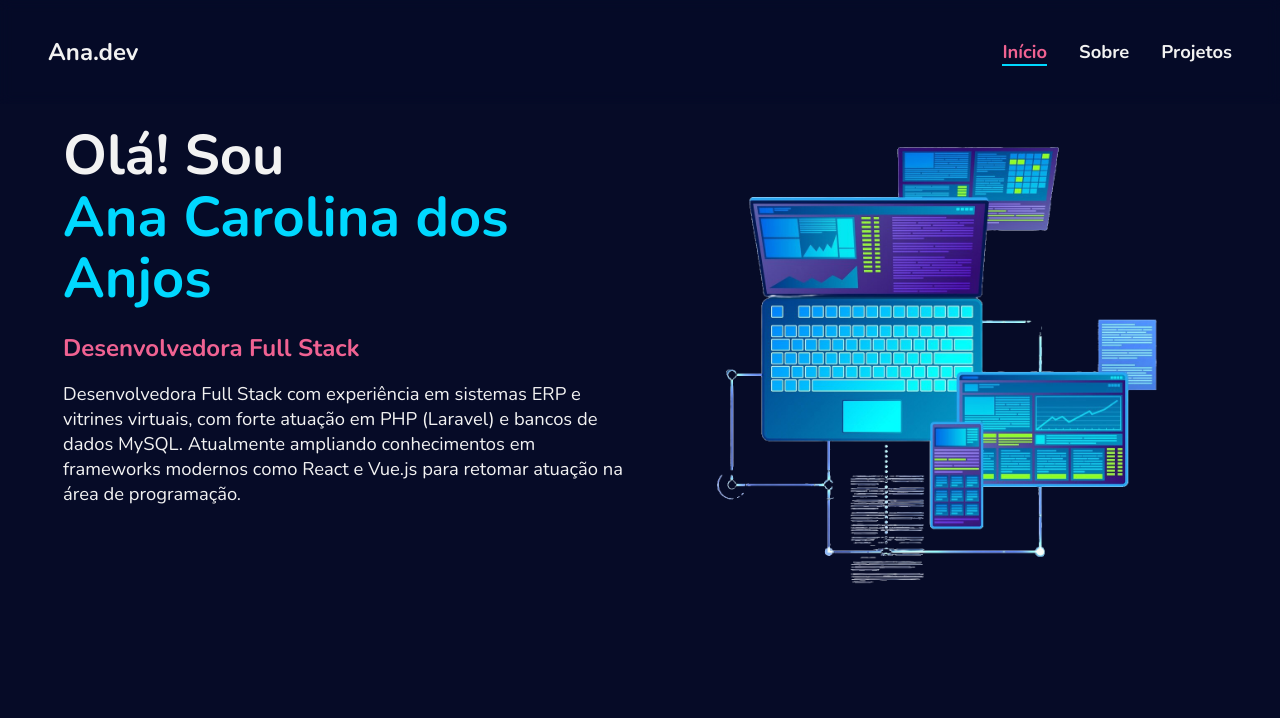
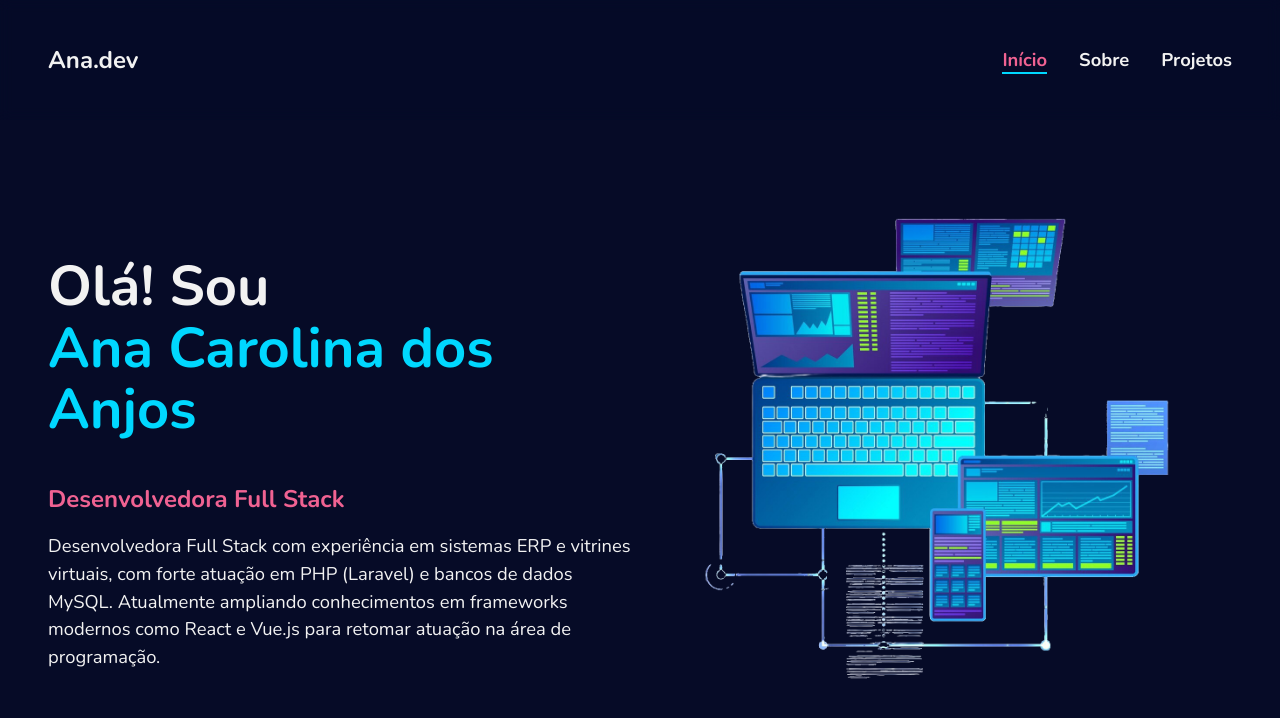
Before and after one commit to AnaCarolinaAPS/portfolio, a React (Vite) app: page / in a window 1280 px wide. Shown: the top 718 px of the page. Built offline with nearby package versions, Linux system fonts and the light colour scheme.

Commit message:
[chore] Separação dos Arquivos de CSS
- Separado arquivos CSS conforme sua utilidade;
- Alterados arquivos que utilizam o CSS para ajustar a troca de alguns nomes;

```diff
--- a/src/App.css
+++ b/src/App.css
@@ -1,19 +1,3 @@
-#root {
+/* #root {
   margin: 0;
-}
-
-.container {
-  padding-top: 100px; /* ou o valor da altura do seu header */
-  padding-left: var(--padding);
-  padding-right: var(--padding);
-}
-
-*,
-*::before,
-*::after {
-  box-sizing: border-box;
-}
-
-body {
-  overflow-x: hidden;
-}
+} */
--- a/src/components/Header/Header.module.css
+++ b/src/components/Header/Header.module.css
@@ -8,6 +8,10 @@
   left: 0;
   z-index: 1000; /* garante que fique por cima de outros elementos */
   /* box-shadow: 0 2px 10px rgba(0, 0, 0, 0.15); */
+  height: var(--menu-height);
+  display: flex;
+  flex-direction: column;
+  justify-content: center; /* Alinha no eixo vertical */
 }
 
 .nav {
--- a/src/index.css
+++ b/src/index.css
@@ -1,82 +1,9 @@
 @import url('https://fonts.googleapis.com/css2?family=Nunito:wght@200;300;400;500;600;700;800;900&display=swap');
 @import './styles/variables.css';
-
-body {
-  margin: 0;
-  font-family: 'Nunito', sans-serif;
-  background-color: var(--background-color);
-  color: var(--gray100);
-}
-
-.primary{
-  color: var(--primary);
-}
-
-.secondary{
-  color: var(--secondary);
-}
-
-.responsive-img {
-  max-width: 100%;
-  height: auto;
-  display: block;
-}
-
-.text-sm {
-  font-size: var(--font-sm);
-}
-
-.text-md {
-  font-size: var(--font-md);
-}
-
-.text-lg {
-  font-size: var(--font-lg);
-}
-
-.text-xl {
-  font-size: var(--font-xl);
-}
-
-.text-2xl {
-  font-size: var(--font-2xl);
-}
-
-.text-3xl {
-  font-size: var(--font-3xl);
-}
-
-.titulo {
-  line-height: 1.1;
-  margin: 25px 0px;
-}
-
-.subtitulo {
-  line-height: 1.1;
-  margin: 20px 0px;
-}
-
-.row {
-  display: flex;
-  flex-wrap: wrap;
-}
-
-.col {
-  padding-left: 15px;
-  padding-right: 15px;
-  flex: 1;
-}
-
-.col-6 {
-  width: 50%;
-}
-
-/* 🔽 Em telas menores que 768px, as colunas ocupam 100% */
-@media (max-width: 767px) {
-  .col-6 {
-    width: 100%;
-  }
-}
+@import './styles/base.css';
+@import './styles/layout.css';
+@import './styles/utilities.css';
+@import './styles/components.css';
 
 /* :root {
   font-family: system-ui, Avenir, Helvetica, Arial, sans-serif;
--- a/src/pages/Home.tsx
+++ b/src/pages/Home.tsx
@@ -5,16 +5,22 @@ function Home() {
   return (
     <>
       <div className="row">
-        <div className="col col-6">
-          <h1 className='text-3xl titulo'>Olá! Sou <br/><span className='primary'>{resumoData.nome}</span></h1>
-          <h2 className='text-xl subtitulo secondary'>{resumoData.profissao}</h2>
+        <div className="col-6 v-center">
+          <h1 className='text-3xl heading-main'>Olá! Sou <br/><span className='text-primary'>{resumoData.nome}</span></h1>
+          <h2 className='text-xl heading-sub text-secondary'>{resumoData.profissao}</h2>
           <p className='text-lg'>
             {resumoData.resumo}
           </p>
         </div>
-        <div className="col col-6">
+        <div className="col-6 v-center">
           <img src={Computer} alt="" className='responsive-img'/>
         </div>
+        <p>Lorem, ipsum dolor sit amet consectetur adipisicing elit. Accusantium dignissimos non hic et, dolore ea voluptatibus reiciendis minima molestiae tempore totam magni rerum fuga ex aliquam voluptates amet nulla optio.</p>
+        <p>Lorem, ipsum dolor sit amet consectetur adipisicing elit. Accusantium dignissimos non hic et, dolore ea voluptatibus reiciendis minima molestiae tempore totam magni rerum fuga ex aliquam voluptates amet nulla optio.</p>
+        <p>Lorem, ipsum dolor sit amet consectetur adipisicing elit. Accusantium dignissimos non hic et, dolore ea voluptatibus reiciendis minima molestiae tempore totam magni rerum fuga ex aliquam voluptates amet nulla optio.</p>
+        <p>Lorem, ipsum dolor sit amet consectetur adipisicing elit. Accusantium dignissimos non hic et, dolore ea voluptatibus reiciendis minima molestiae tempore totam magni rerum fuga ex aliquam voluptates amet nulla optio.</p>
+        <p>Lorem, ipsum dolor sit amet consectetur adipisicing elit. Accusantium dignissimos non hic et, dolore ea voluptatibus reiciendis minima molestiae tempore totam magni rerum fuga ex aliquam voluptates amet nulla optio.</p>
+        <p>Lorem, ipsum dolor sit amet consectetur adipisicing elit. Accusantium dignissimos non hic et, dolore ea voluptatibus reiciendis minima molestiae tempore totam magni rerum fuga ex aliquam voluptates amet nulla optio.</p><p>Lorem, ipsum dolor sit amet consectetur adipisicing elit. Accusantium dignissimos non hic et, dolore ea voluptatibus reiciendis minima molestiae tempore totam magni rerum fuga ex aliquam voluptates amet nulla optio.</p>
       </div>
     </>
   );
--- a/src/pages/ProjetoDetalhes.tsx
+++ b/src/pages/ProjetoDetalhes.tsx
@@ -3,7 +3,7 @@ function ProjetoDetalhes() {
     <>
       <div className="row">
         <div className="col">
-          <h1 className='text-3xl titulo secondary'>Projetos</h1>
+          <h1 className='text-3xl heading-main text-secondary'>Projetos</h1>
         </div>
       </div>
     </>
--- a/src/pages/Projetos.tsx
+++ b/src/pages/Projetos.tsx
@@ -4,7 +4,7 @@ function Projetos() {
     <>
       <div className="row">
         <div className="col">
-          <h1 className='text-3xl titulo secondary'>Projetos</h1>
+          <h1 className='text-3xl heading-main text-secondary'>Projetos</h1>
         </div>
       </div>
     </>
--- a/src/pages/Sobre.tsx
+++ b/src/pages/Sobre.tsx
@@ -4,7 +4,7 @@ function Sobre() {
     <>
       <div className="row">
         <div className="col">
-          <h1 className='text-3xl titulo secondary'>Sobre</h1>
+          <h1 className='text-3xl heading-main text-secondary'>Sobre</h1>
         </div>
       </div>
     </>
--- /dev/null
+++ b/src/styles/base.css
@@ -0,0 +1,54 @@
+/* Reset básico */
+*,
+*::before,
+*::after {
+  box-sizing: border-box;
+  margin: 0;
+  padding: 0;
+}
+
+/* Configurações globais */
+html, body {
+  height: 100%;
+  margin: 0;
+  font-family: 'Nunito', sans-serif;
+  background-color: var(--background-color);
+  color: var(--gray100);
+  line-height: 1.5;
+  overflow-x: hidden;
+  -webkit-font-smoothing: antialiased;
+  -moz-osx-font-smoothing: grayscale;
+}
+
+/* Tipografia */
+h1, h2, h3, h4, h5, h6 {
+  font-weight: bold;
+  line-height: 1.2;
+}
+
+p {
+  margin-bottom: 1em;
+}
+
+/* Links e listas */
+a {
+  text-decoration: none;
+  color: inherit;
+}
+
+ul, ol {
+  list-style: none;
+}
+
+/* Mídia e botões */
+img {
+  max-width: 100%;
+  display: block;
+}
+
+button {
+  background: none;
+  border: none;
+  cursor: pointer;
+  font: inherit;
+}
--- /dev/null
+++ b/src/styles/layout.css
@@ -0,0 +1,37 @@
+.row {
+    display: flex;
+    flex-wrap: wrap;
+}
+
+.col {
+    padding-left: 15px;
+    padding-right: 15px;
+    flex: 1;
+}
+
+.col-6 {
+    width: 50%;
+}
+
+.container {
+    padding-top: var(--menu-height); /* tamanho do menu fixo no topo */
+    padding-left: var(--padding);
+    padding-right: var(--padding);
+}
+
+.v-center{
+    display: flex;
+    flex-direction: column;
+    justify-content: center; /* Alinha no eixo vertical */
+    height: calc(100vh - var(--menu-height)); /* 100% da tela - tamanho do menu fixo no topo */
+}
+
+/* 🔽 Em telas menores que 768px, as colunas ocupam 100% */
+@media (max-width: 767px) {
+    .col-6 {
+        width: 100%;
+    }
+    .container {
+        padding-top: 15vh !important;
+    }
+}
--- /dev/null
+++ b/src/styles/utilities.css
@@ -0,0 +1,47 @@
+.text-sm {
+  font-size: var(--font-sm);
+}
+
+.text-md {
+  font-size: var(--font-md);
+}
+
+.text-lg {
+  font-size: var(--font-lg);
+}
+
+.text-xl {
+  font-size: var(--font-xl);
+}
+
+.text-2xl {
+  font-size: var(--font-2xl);
+}
+
+.text-3xl {
+  font-size: var(--font-3xl);
+}
+
+.responsive-img {
+  max-width: 100%;
+  height: auto;
+  display: block;
+}
+
+.text-primary{
+  color: var(--primary);
+}
+
+.text-secondary{
+  color: var(--secondary);
+}
+
+.heading-main {
+  line-height: 1.1;
+  margin: 25px 0px;
+}
+
+.heading-sub {
+  line-height: 1.1;
+  margin: 20px 0px;
+}
--- a/src/styles/variables.css
+++ b/src/styles/variables.css
@@ -24,4 +24,5 @@
   /* Outros */
   --maxWidthApp: 800px;
   --padding: 3rem;
+  --menu-height: 15vh;
 }
```
Also changed, not shown: src/styles/components.css (added).
